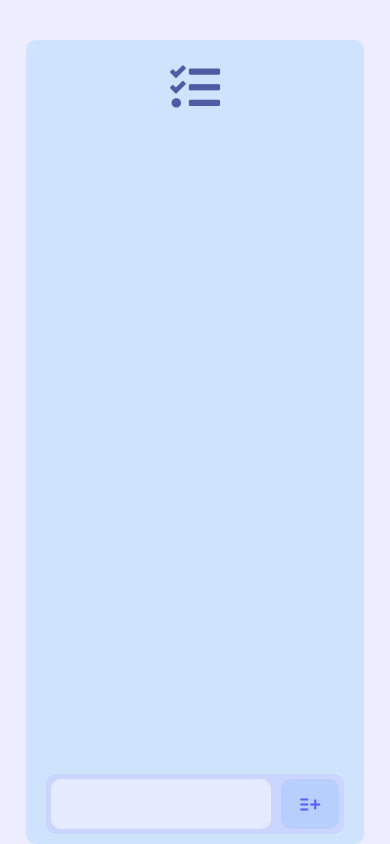
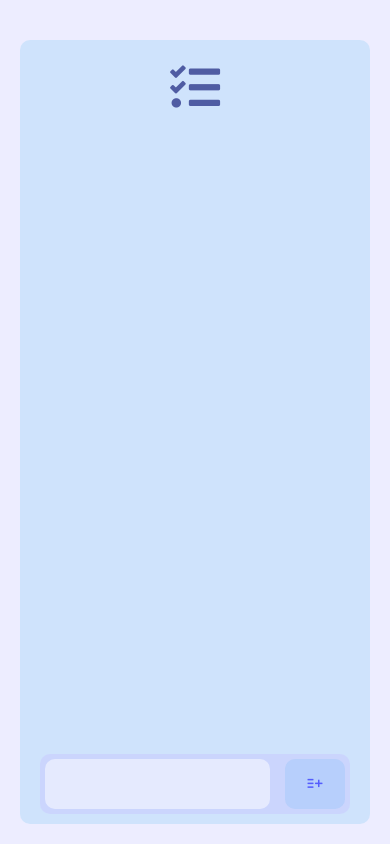
Before and after one commit to glp-92/React-Native-Apps, a React Native app in the folder tasklist/: screen / in a window 390 px wide. Built offline with nearby package versions, Linux system fonts and the light colour scheme.

Commit message:
deploy??

```diff
--- a/tasklist/App.js
+++ b/tasklist/App.js
@@ -72,7 +72,7 @@ export default function App() {
             maxLength={20}
           />
           <TouchableOpacity style = {styles.addButton} title="Añadir" onPress={addTaskToList}>
-            <Entypo name="add-to-list" size={20} color="black" style = {styles.addIcon}/>
+            <Entypo name="add-to-list" size={15} color="black" style = {styles.addIcon}/>
           </TouchableOpacity>
         </View>
       </View>
@@ -84,8 +84,8 @@ const styles = StyleSheet.create({
   container: {
     flex: 1,
     backgroundColor: 'rgba(220, 220, 255, 0.5)',
-    paddingHorizontal: 20,
     paddingTop: 40,
+    padding: 20,
     alignItems: 'center',
   },
   tasksWrapper: {
@@ -108,18 +108,18 @@ const styles = StyleSheet.create({
     marginBottom: 16,
   },
   input: {
-    width: '80%',
+    width: '75%',
     height: 50,
     marginRight: 10,
     padding: 10,
     borderRadius: 10,
     backgroundColor: 'rgba(255, 255, 255, 0.5)',
     color: '#1A237E',
+    fontSize: 18,
   },
   addButton: {
     width: '20%',
     height: 50,
-    paddingHorizontal: 10,
     borderRadius: 10,
     borderColor: '#64B5F6',
     backgroundColor: 'rgba(100, 181, 246, 0.2)',
@@ -134,6 +134,7 @@ const styles = StyleSheet.create({
   addItem: {
     flexDirection: 'row',
     alignItems: 'center',
+    justifyContent: 'space-between',
     backgroundColor: 'rgba(200, 200, 255, 0.5)',
     borderRadius: 10,
     padding: 5,
--- a/tasklist/app.json
+++ b/tasklist/app.json
@@ -21,10 +21,16 @@
       "adaptiveIcon": {
         "foregroundImage": "./assets/adaptive-icon.png",
         "backgroundColor": "#ffffff"
-      }
+      },
+      "package": "com.guill392.tasklist"
     },
     "web": {
       "favicon": "./assets/favicon.png"
+    },
+    "extra": {
+      "eas": {
+        "projectId": "e326ce4b-c9a6-4619-a2e7-2786a0b94032"
+      }
     }
   }
 }
--- a/tasklist/components/Task.js
+++ b/tasklist/components/Task.js
@@ -8,6 +8,7 @@ const Task = (props) => {
         props.deleteTask();
     };
 
+
     return (
         <View style={styles.itemContainer}>
             <View style={styles.itemLeft}>
@@ -15,7 +16,7 @@ const Task = (props) => {
             </View>
             <View style={styles.trashView}>
                 <TouchableOpacity style={styles.trashButton} onPress={deleteTask} hitSlop={{ top: 10, bottom: 10, left: 10, right: 0 }}>
-                    <FontAwesome name="trash" size={20} color="black" style={styles.trash}/>
+                    <FontAwesome name="trash" size={15} color="black" style={styles.trash}/>
                 </TouchableOpacity>
             </View>
         </View>
@@ -39,7 +40,7 @@ const styles = StyleSheet.create({
         borderRadius: 10,
     },
     itemText: {
-      fontSize: 12,
+      fontSize: 18,
       color: '#000',
     },
     trashView: {
```
Also changed, not shown: tasklist/eas.json (added, +18 -0 lines), 1 other file (tests, documents, lock files or other folders).
